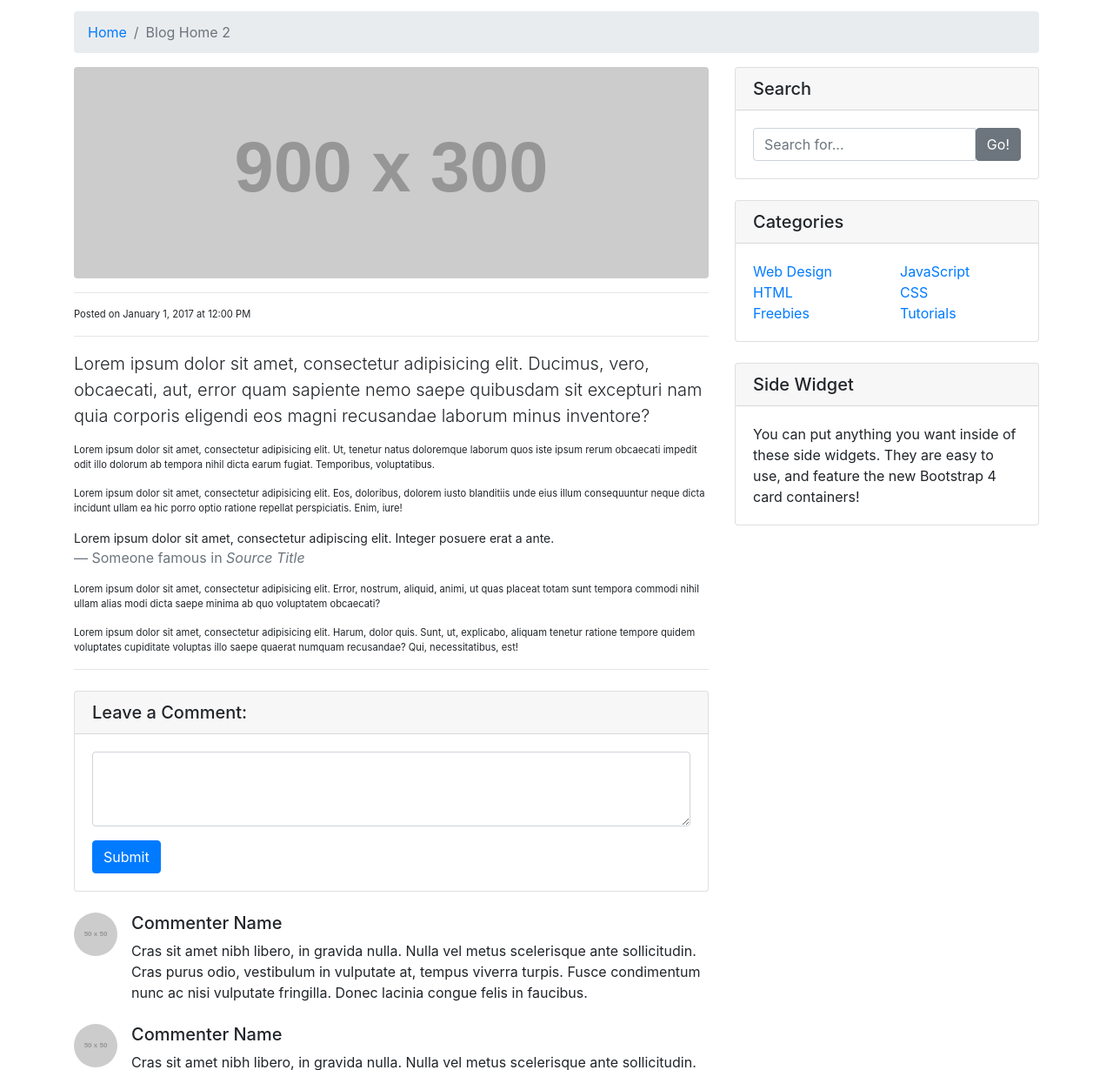
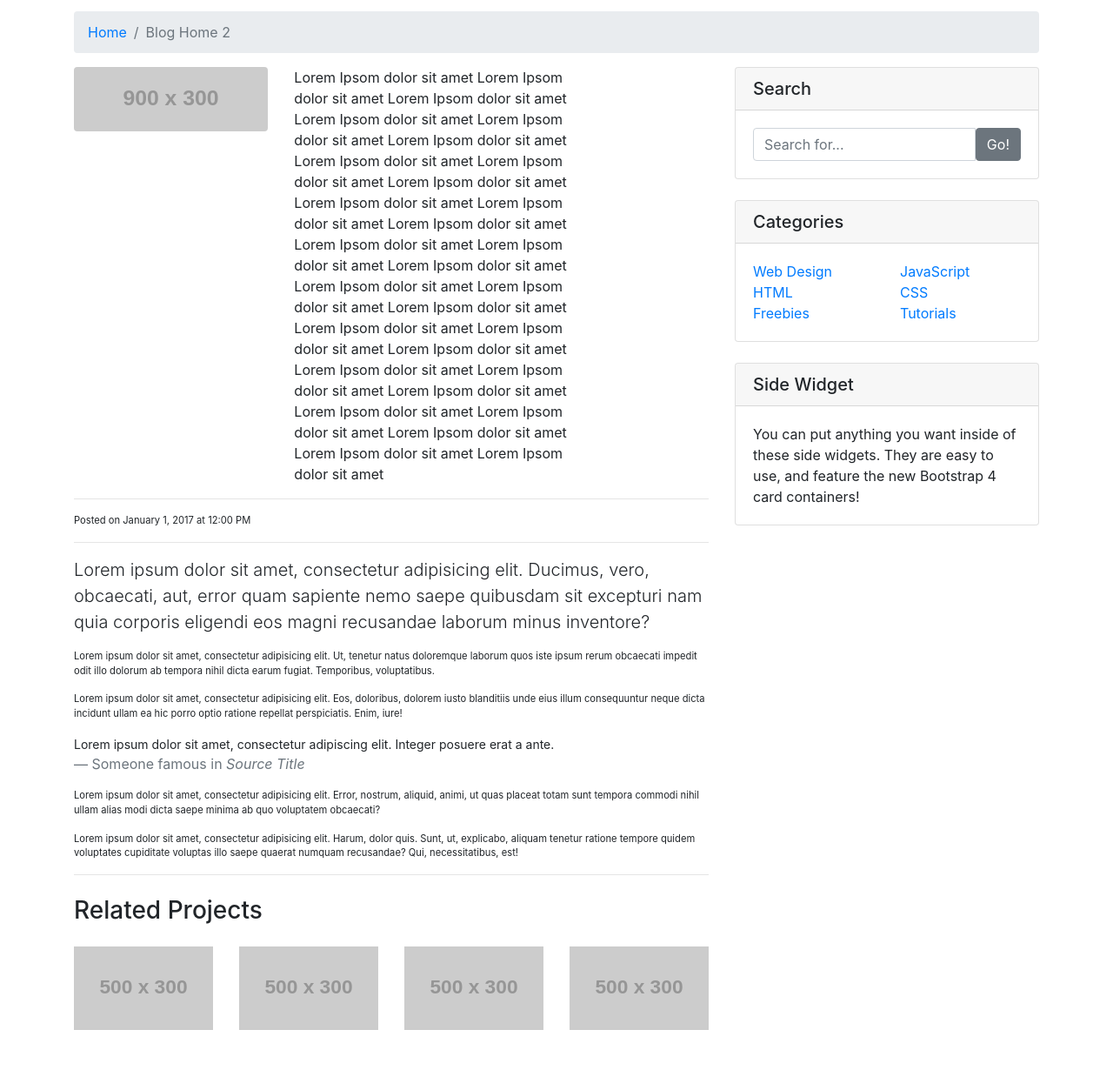
Before and after one commit to Pranshu-Garg/BookDunia, a website: page temp/blog-post.html in a window 1280 px wide. Shown: the part 131-1361 px from the top of the page at 87% size. Drawn offline with Linux system fonts and the light colour scheme; placeholder pictures from the web are drawn by us.

Commit message:
Changes blog-page.html

```diff
--- a/temp/blog-post.html
+++ b/temp/blog-post.html
@@ -97,11 +97,13 @@
       <div class="row">
 
         <!-- Post Content Column -->
-        <div class="col-lg-8">
-
+        <div class="col-lg-8"><div class="row">
+	<div class="col-lg-4">
           <!-- Preview Image -->
           <img class="img-fluid rounded" src="http://placehold.it/900x300" alt="">
-
+	</div>
+	<div class="col-lg-6">
+		Lorem Ipsom dolor sit amet Lorem Ipsom dolor sit amet Lorem Ipsom dolor sit amet Lorem Ipsom dolor sit amet Lorem Ipsom dolor sit amet Lorem Ipsom dolor sit amet Lorem Ipsom dolor sit amet Lorem Ipsom dolor sit amet Lorem Ipsom dolor sit amet Lorem Ipsom dolor sit amet Lorem Ipsom dolor sit amet Lorem Ipsom dolor sit amet Lorem Ipsom dolor sit amet Lorem Ipsom dolor sit amet Lorem Ipsom dolor sit amet Lorem Ipsom dolor sit amet Lorem Ipsom dolor sit amet Lorem Ipsom dolor sit amet Lorem Ipsom dolor sit amet Lorem Ipsom dolor sit amet Lorem Ipsom dolor sit amet Lorem Ipsom dolor sit amet Lorem Ipsom dolor sit amet Lorem Ipsom dolor sit amet Lorem Ipsom dolor sit amet Lorem Ipsom dolor sit amet Lorem Ipsom dolor sit amet Lorem Ipsom dolor sit amet Lorem Ipsom dolor sit amet </div></div>
           <hr>
 
           <!-- Date/Time -->
@@ -128,7 +130,35 @@
           <p>Lorem ipsum dolor sit amet, consectetur adipisicing elit. Harum, dolor quis. Sunt, ut, explicabo, aliquam tenetur ratione tempore quidem voluptates cupiditate voluptas illo saepe quaerat numquam recusandae? Qui, necessitatibus, est!</p>
 
           <hr>
+<h3 class="my-4">Related Projects</h3>
 
+      <div class="row">
+
+        <div class="col-md-3 col-sm-6 mb-4">
+          <a href="#">
+            <img class="img-fluid" src="http://placehold.it/500x300" alt="">
+          </a>
+        </div>
+
+        <div class="col-md-3 col-sm-6 mb-4">
+          <a href="#">
+            <img class="img-fluid" src="http://placehold.it/500x300" alt="">
+          </a>
+        </div>
+
+        <div class="col-md-3 col-sm-6 mb-4">
+          <a href="#">
+            <img class="img-fluid" src="http://placehold.it/500x300" alt="">
+          </a>
+        </div>
+
+        <div class="col-md-3 col-sm-6 mb-4">
+          <a href="#">
+            <img class="img-fluid" src="http://placehold.it/500x300" alt="">
+          </a>
+        </div>
+
+      </div>
           <!-- Comments Form -->
           <div class="card my-4">
             <h5 class="card-header">Leave a Comment:</h5>
```
